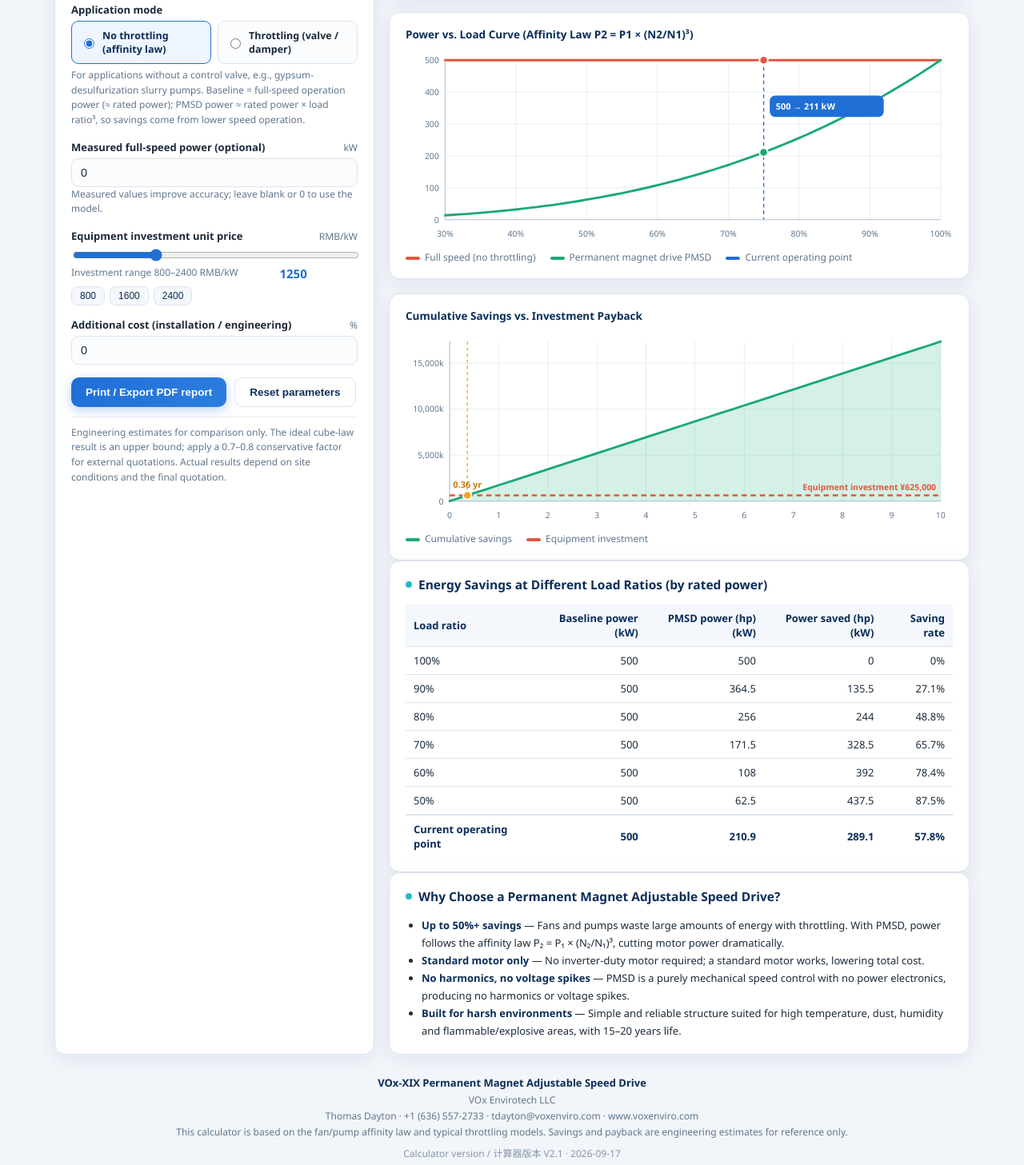
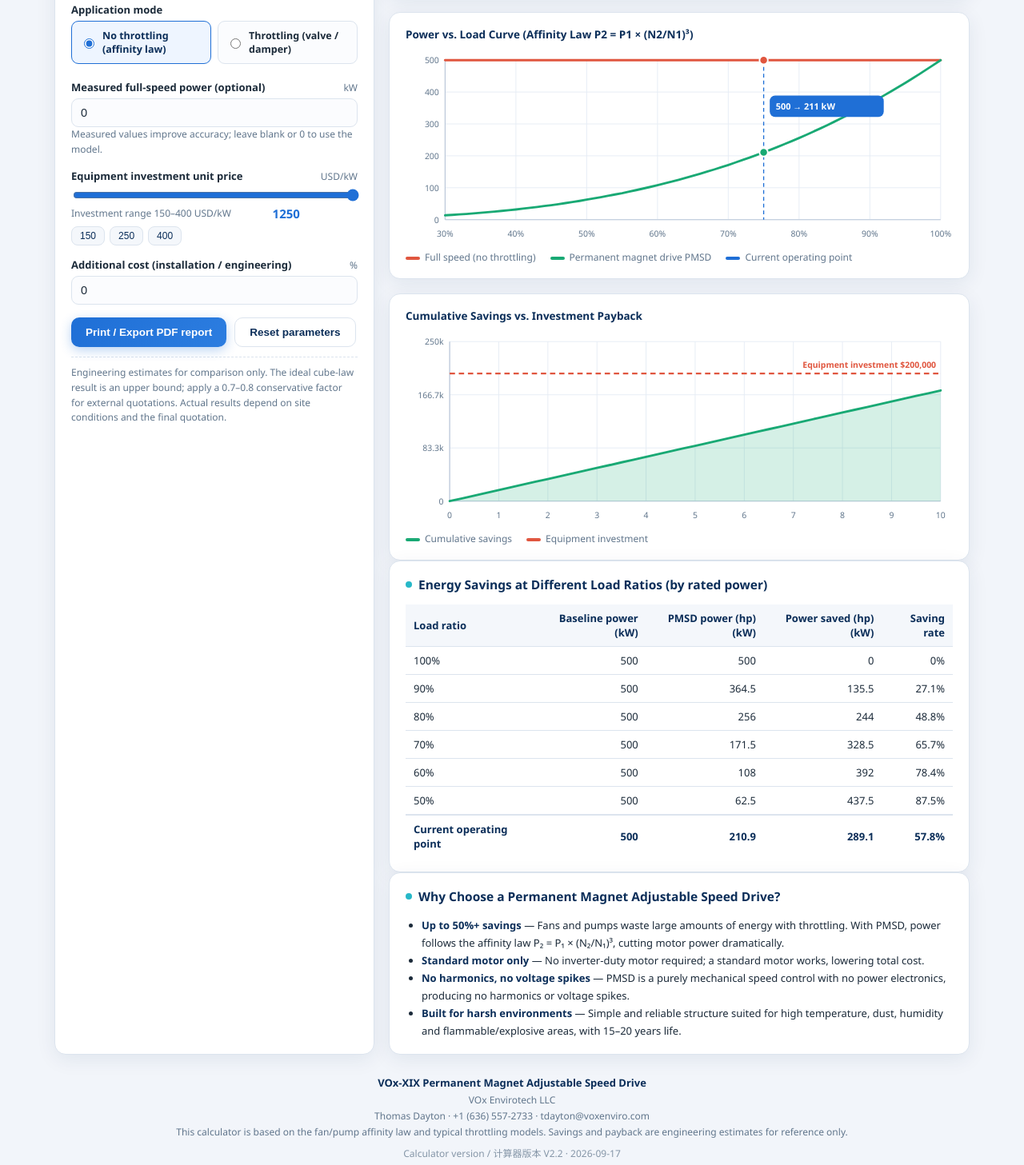
Before and after one commit to zzjprc-spec/vox-envirotech, a website: page calculator.html in a window 1280 px wide. Shown: the part 545-2002 px from the top of the page at 80% size. Drawn offline with Linux system fonts and the light colour scheme.

Commit message:
Update energy calculator to V2.2

```diff
--- a/calculator.html
+++ b/calculator.html
@@ -221,7 +221,6 @@
           <label class="on"><input type="radio" name="mode" value="nothrottle" checked><span data-i18n="mode_nothrottle">无节流（相似定律）</span></label>
           <label><input type="radio" name="mode" value="throttle"><span data-i18n="mode_throttle">节流工况（阀门/挡板）</span></label>
         </div>
-        <div class="hint" id="modeNote"></div>
       </div>
 
       <div class="field hidden" id="tmodelField">
@@ -305,11 +304,11 @@
   </main>
 
   <footer>
-    <div class="brand-line">VOx-XIX Permanent Magnet Adjustable Speed Drive</div>
-    <div data-i18n="footer_company">VOx Envirotech LLC</div>
-    <div data-i18n="footer_contact">Thomas Dayton · +1 (636) 557-2733 · tdayton@voxenviro.com · www.voxenviro.com</div>
+    <div class="brand-line" data-i18n="footer_brand">VOx-XIX 永磁调速器</div>
+    <div data-i18n="footer_company">馨唯环保科技</div>
+    <div data-i18n="footer_contact">周先生 +86 138 1645 2946 · James.zhou@voxenviro.com</div>
     <div data-i18n="footer_disclaimer">本计算器基于风扇/水泵相似定律与典型节流模型，节能效果与投资回收期为工程估算，仅供参考。</div>
-<div id="verNote" style="margin-top:6px;opacity:.75">Calculator version / 计算器版本 V2.1 · 2026-09-17</div>
+<div id="verNote" style="margin-top:6px;opacity:.75">Calculator version / 计算器版本 V2.2 · 2026-09-17</div>
   </footer>
 </div>
 
@@ -326,8 +325,6 @@
     app_mode: "应用模式",
     mode_nothrottle: "无节流（相似定律）",
     mode_throttle: "节流工况（阀门/挡板）",
-    mode_note_nothrottle: "适用：泵出口无调节阀的工况（如石膏法脱硫浆液泵）。基准为工频全速运行功率（默认 ≈ 额定功率），永磁调速后功率 ≈ 额定功率 × 负载率³，节能来自降速运行。",
-    mode_note_throttle: "适用：阀门/挡板节流的工况（如循环冷却塔水泵）。基准为节流工况功率：默认取工业平均值——电机功率下降慢于流量，约为额定的 50% + 50% × 负载率（如 90% 流量 ≈ 95% 功率；阀全关时约 50%）；也可按泵曲线自定义或填实测值。永磁调速取消节流后功率 ≈ 额定功率 × 负载率³。",
     throttle_model: "节流基准取值",
     tmodel_avg: "工业平均值（经验曲线）",
     tmodel_curve: "按泵曲线输入",
@@ -384,8 +381,9 @@
       ["无谐波、无电压尖峰", "永磁调速为纯机械调速，无电力电子器件，不产生谐波与电压尖峰，不影响电网质量。", "harmonic"],
       ["适应恶劣环境", "结构简单可靠，适合高温、粉尘、潮湿及易燃易爆等严苛环境，寿命可达 15–20 年。", "env"]
     ],
-    footer_company: "VOx Envirotech LLC",
-    footer_contact: "Thomas Dayton · +1 (636) 557-2733 · tdayton@voxenviro.com · www.voxenviro.com",
+    footer_brand: "VOx-XIX 永磁调速器",
+    footer_company: "馨唯环保科技",
+    footer_contact: "周先生 +86 138 1645 2946 · James.zhou@voxenviro.com",
     footer_disclaimer: "本计算器基于风扇/水泵相似定律与典型节流模型，节能效果与投资回收期为工程估算，仅供参考。",
     load_label: "负载率",
     payback_note: "年"
@@ -401,8 +399,6 @@
     app_mode: "Application mode",
     mode_nothrottle: "No throttling (affinity law)",
     mode_throttle: "Throttling (valve / damper)",
-    mode_note_nothrottle: "For applications without a control valve, e.g., gypsum-desulfurization slurry pumps. Baseline = full-speed operation power (≈ rated power); PMSD power ≈ rated power × load ratio³, so savings come from lower speed operation.",
-    mode_note_throttle: "For throttled applications, e.g., cooling-tower pumps. Baseline = throttled power: industry average by default — motor power falls more slowly than flow, roughly 50% + 50% × load ratio (e.g. 90% flow ≈ 95% power; closed valve ≈ 50%) — or your pump-curve / measured value. PMSD removes throttling; power ≈ rated power × load ratio³.",
     throttle_model: "Throttle baseline",
     tmodel_avg: "Industry average (empirical)",
     tmodel_curve: "From pump curve",
@@ -459,8 +455,9 @@
       ["No harmonics, no voltage spikes", "PMSD is a purely mechanical speed control with no power electronics, producing no harmonics or voltage spikes.", "harmonic"],
       ["Built for harsh environments", "Simple and reliable structure suited for high temperature, dust, humidity and flammable/explosive areas, with 15–20 years life.", "env"]
     ],
+    footer_brand: "VOx-XIX Permanent Magnet Adjustable Speed Drive",
     footer_company: "VOx Envirotech LLC",
-    footer_contact: "Thomas Dayton · +1 (636) 557-2733 · tdayton@voxenviro.com · www.voxenviro.com",
+    footer_contact: "Thomas Dayton · +1 (636) 557-2733 · tdayton@voxenviro.com",
     footer_disclaimer: "This calculator is based on the fan/pump affinity law and typical throttling models. Savings and payback are engineering estimates for reference only.",
     load_label: "Load ratio",
     payback_note: "yr"
@@ -485,30 +482,34 @@
 
 const HP_PER_KW = 1.34102209;
 const RMB_PER_USD = 6;
-// two unit systems, selectable independently of language
-const U = {
-  metric: {
-    power: 'kW', cur: '¥', tariff: 'RMB/kWh', price: 'RMB/kW', wan: '万元',
+// currency follows the language (zh -> RMB, en -> USD);
+// power unit (kW / hp) is chosen with the 公制/美制 buttons
+const CUR = {
+  RMB: {
+    cur: '¥', tariff: 'RMB/kWh', price: 'RMB/kW', wan: '万元',
     iMin: 800, iMax: 2400, iStep: 10, quicks: [800, 1600, 2400],
     tMin: 0.01, tMax: 5, tStep: 0.01,
-    def: { P: 500, tariff: 0.75, unit: 1250 }
+    def: { tariff: 0.75, unit: 1250 }
   },
-  us: {
-    power: 'hp', cur: '$', tariff: '¢/kWh', price: 'USD/kW', wan: '×10k USD',
+  USD: {
+    cur: '$', tariff: '¢/kWh', price: 'USD/kW', wan: '×10k USD',
     iMin: 150, iMax: 400, iStep: 5, quicks: [150, 250, 400],
     tMin: 0.1, tMax: 100, tStep: 0.1,
-    def: { P: 500, tariff: 12.5, unit: 210 }
+    def: { tariff: 12.5, unit: 210 }
   }
 };
+const POWER_DEFAULT = 500;
+function curKey() { return lang === 'zh' ? 'RMB' : 'USD'; }
+function Cu() { return CUR[curKey()]; }
+function powerUnit() { return units === 'us' ? 'hp' : 'kW'; }
 function round2(v) { return Math.round(v * 100) / 100; }
 function pDisp(kw) { return units === 'us' ? kw * HP_PER_KW : kw; }
 function pBase(v) { return units === 'us' ? v / HP_PER_KW : v; }
-function tariffDisp(rmb) { return units === 'us' ? rmb * 100 / RMB_PER_USD : rmb; }
-function tariffBase(v) { return units === 'us' ? v * RMB_PER_USD / 100 : v; }
-function unitDisp(rmb) { return units === 'us' ? rmb / RMB_PER_USD : rmb; }
-function unitBase(v) { return units === 'us' ? v * RMB_PER_USD : v; }
-function money(rmb) { return units === 'us' ? rmb / RMB_PER_USD : rmb; }
-function U_() { return U[units]; }
+function tariffDisp(rmb) { return curKey() === 'USD' ? rmb * 100 / RMB_PER_USD : rmb; }
+function tariffBase(v) { return curKey() === 'USD' ? v * RMB_PER_USD / 100 : v; }
+function unitDisp(rmb) { return curKey() === 'USD' ? rmb / RMB_PER_USD : rmb; }
+function unitBase(v) { return curKey() === 'USD' ? v * RMB_PER_USD : v; }
+function money(rmb) { return curKey() === 'USD' ? rmb / RMB_PER_USD : rmb; }
 function el(id) { return document.getElementById(id); }
 function curveRatioAt(curve, L) {
   if (L >= LOADS[0]) return curve[0];
@@ -579,11 +580,11 @@
 
 function renderResults(r) {
   const grid = document.getElementById('kpiGrid');
-  const Uc = U_();
+  const Uc = Cu();
   const paybackTxt = isFinite(r.payback) ? fmt(r.payback, 2) + ' ' + t('unit_year') + ' · ' + fmt(Math.round(r.payback * 12)) + ' ' + t('month') : t('never');
   const investVal = money(r.invest);
   const costVal = money(r.cost);
-  const power = Uc.power;
+  const power = powerUnit();
   const investWan = '≈ ' + fmt(investVal / 10000, 1) + ' ' + Uc.wan;
   const energyWan = lang === 'zh' ? '≈ ' + fmt(r.energy / 10000, 1) + ' ' + Uc.wan + ' kWh' : '';
   const baseLabel = r.mode === 'nothrottle' ? t('kpi_baseline_nothrottle') : t('kpi_baseline_throttle');
@@ -652,7 +653,7 @@
   g += '<circle cx="' + cx + '" cy="' + cy1 + '" r="5.5" fill="#e0563f" stroke="#fff" stroke-width="2"/>';
   g += '<circle cx="' + cx + '" cy="' + cy2 + '" r="5.5" fill="#19a974" stroke="#fff" stroke-width="2"/>';
   g += '<rect x="' + (cx + 8) + '" y="' + ((cy1 + cy2) / 2 - 14) + '" width="150" height="28" rx="7" fill="#1f6fd6"/>';
-  g += '<text x="' + (cx + 16) + '" y="' + ((cy1 + cy2) / 2 + 4) + '" font-size="11.5" fill="#fff" font-weight="700">' + fmt(pDisp(r.P_base), 0) + ' → ' + fmt(pDisp(r.P_speed), 0) + ' ' + U_().power + '</text>';
+  g += '<text x="' + (cx + 16) + '" y="' + ((cy1 + cy2) / 2 + 4) + '" font-size="11.5" fill="#fff" font-weight="700">' + fmt(pDisp(r.P_base), 0) + ' → ' + fmt(pDisp(r.P_speed), 0) + ' ' + powerUnit() + '</text>';
   document.getElementById(containerId).innerHTML =
     '<svg viewBox="0 0 ' + W + ' ' + H + '" role="img" aria-label="' + t('chart1_title') + '">' + g + '</svg>';
 }
@@ -710,7 +711,7 @@
   g += '<path d="' + d + '" fill="none" stroke="#19a974" stroke-width="3" stroke-linecap="round"/>';
   // investment line
   g += '<line x1="' + padL + '" y1="' + py(r.invest) + '" x2="' + (W - padR) + '" y2="' + py(r.invest) + '" stroke="#e0563f" stroke-width="2.4" stroke-dasharray="7,5"/>';
-  g += '<text x="' + (W - padR - 6) + '" y="' + (py(r.invest) - 7) + '" font-size="11" fill="#e0563f" font-weight="700" text-anchor="end">' + t('legend_invest') + ' ' + U_().cur + fmt(money(r.invest), 0) + '</text>';
+  g += '<text x="' + (W - padR - 6) + '" y="' + (py(r.invest) - 7) + '" font-size="11" fill="#e0563f" font-weight="700" text-anchor="end">' + t('legend_invest') + ' ' + Cu().cur + fmt(money(r.invest), 0) + '</text>';
   // break-even marker
   if (isFinite(r.payback) && r.payback <= years) {
     const bx = px(r.payback);
@@ -725,7 +726,7 @@
 function renderTable() {
   const s = state();
   const r = calc(s);
-  const power = U_().power;
+  const power = powerUnit();
   const showCurve = (s.mode === 'throttle' && s.tmodel === 'curve');
   const th = (text) => '<th>' + text + '</th>';
   const td = (text, cls) => '<td class="' + (cls || '') + '">' + text + '</td>';
@@ -772,7 +773,7 @@
 }
 
 function applyI18n() {
-  const Uc = U_();
+  const Uc = Cu();
   document.querySelectorAll('[data-i18n]').forEach(node => {
     const key = node.getAttribute('data-i18n');
     if (T[lang][key]) node.textContent = T[lang][key];
@@ -786,14 +787,13 @@
   document.getElementById('unit-metric').textContent = t('unit_metric') + (units === 'metric' ? '' : '');
   document.getElementById('unit-us').textContent = t('unit_us');
   document.getElementById('annualHours').parentElement.querySelector('.unit').textContent = lang === 'zh' ? 'h/年' : 'h/yr';
-  document.getElementById('motorPowerUnit').textContent = Uc.power;
-  document.getElementById('basePowerUnit').textContent = Uc.power;
+  document.getElementById('motorPowerUnit').textContent = powerUnit();
+  document.getElementById('basePowerUnit').textContent = powerUnit();
   document.getElementById('tariffUnit').textContent = Uc.tariff;
   document.getElementById('investUnitLabel').textContent = Uc.price;
   document.getElementById('investRangeHint').textContent =
     (lang === 'zh' ? '投资范围 ' : 'Investment range ') + Uc.iMin + '–' + Uc.iMax + ' ' + Uc.price;
   const mode = document.querySelector('input[name="mode"]:checked').value;
-  document.getElementById('modeNote').textContent = mode === 'nothrottle' ? t('mode_note_nothrottle') : t('mode_note_throttle');
   document.getElementById('tmodelField').classList.toggle('hidden', mode !== 'throttle');
   document.getElementById('basePowerLabel').textContent = mode === 'nothrottle' ? t('base_power_nothrottle') : t('base_power_throttle');
   document.getElementById('legendBaseline').textContent = mode === 'nothrottle' ? t('legend_baseline_nothrottle') : t('legend_baseline_throttle');
@@ -809,6 +809,13 @@
 }
 
 function setLang(l) {
+  if (l !== lang) {
+    const s = state();
+    lang = l;
+    el('tariff').value = round2(tariffDisp(s.price));
+    el('investUnit').value = Math.round(unitDisp(s.unit));
+    document.getElementById('investUnitVal').textContent = el('investUnit').value;
+  }
   lang = l;
   applyI18n();
   saveState();
@@ -820,9 +827,6 @@
     units = u;
     el('motorPower').value = round2(pDisp(s.P));
     el('measuredPower').value = round2(pDisp(s.measured));
-    el('tariff').value = round2(tariffDisp(s.price));
-    el('investUnit').value = Math.round(unitDisp(s.unit));
-    document.getElementById('investUnitVal').textContent = el('investUnit').value;
   }
   units = u;
   applyI18n();
@@ -840,7 +844,6 @@
   document.getElementById('loadRatioUnit').textContent = '%';
   document.getElementById('investUnitVal').textContent = el('investUnit').value;
   document.getElementById('tmodelField').classList.toggle('hidden', mode !== 'throttle');
-  document.getElementById('modeNote').textContent = mode === 'nothrottle' ? t('mode_note_nothrottle') : t('mode_note_throttle');
   document.getElementById('basePowerLabel').textContent = mode === 'nothrottle' ? t('base_power_nothrottle') : t('base_power_throttle');
   document.getElementById('legendBaseline').textContent = mode === 'nothrottle' ? t('legend_baseline_nothrottle') : t('legend_baseline_throttle');
   renderAll();
@@ -882,8 +885,8 @@
 
 function resetAll() {
   try { localStorage.removeItem('voxxix_calc'); } catch (e) {}
-  const Uc = U_();
-  el('motorPower').value = Uc.def.P;
+  const Uc = Cu();
+  el('motorPower').value = POWER_DEFAULT;
   el('loadRatio').value = 75;
   el('annualHours').value = 8000;
   el('tariff').value = Uc.def.tariff;
```
